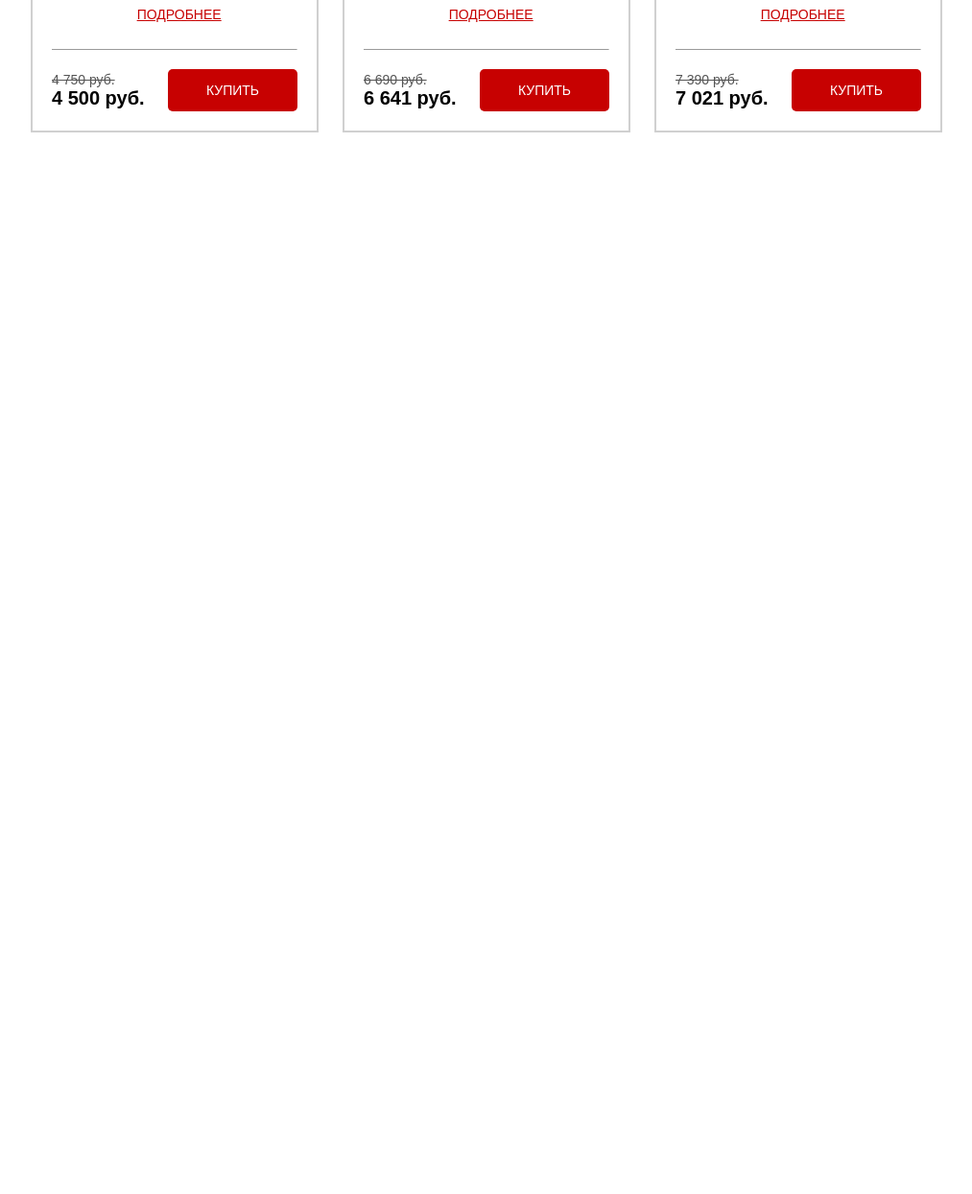
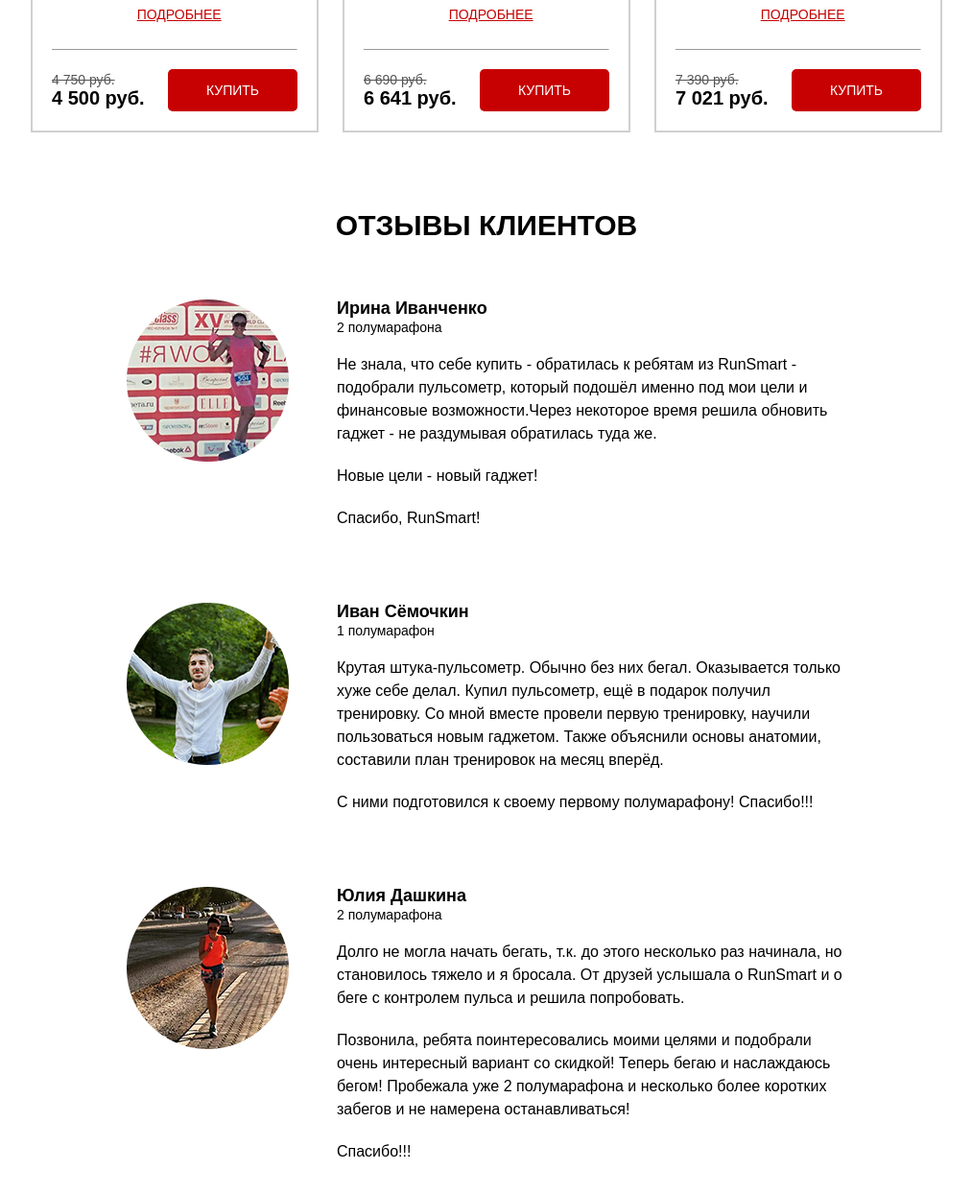
Before and after one commit to rafaelgubaidullin/pulse-scss, a website: page src/index.html in a window 1280 px wide. Shown: the part 3614-4858 px from the top of the page at 96% size, without its empty margins (133-1146 px from the left). Before the commit the page ends 3860 px from the top, so only its background shows below. Drawn offline with nearby package versions, Linux system fonts and the light colour scheme.

Commit message:
responsive section-catalog & section-reviews
add :
file _reviews.scss
code html section-reviews

```diff
--- a/src/index.html
+++ b/src/index.html
@@ -410,7 +410,7 @@
           </div>
         </div>
         <div class="catalog__cards">
-          <div class="catalog-card">
+          <!-- <div class="catalog-card">
             <div class="catalog-card__wrapper">
               <div class="catalog-card__content catalog-card__content_active">
                 <img
@@ -448,7 +448,7 @@
               </div>
               <button class="btn btn_card">купить</button>
             </div>
-          </div>
+          </div> -->
           <div class="catalog-card">
             <div class="catalog-card__wrapper">
               <div class="catalog-card__content catalog-card__content_active">
@@ -491,6 +491,75 @@
         </div>
       </div>
     </section>
+    <section class="reviews">
+      <div class="container">
+        <h2 class="reviews__title">Отзывы клиентов</h2>
+        <div class="reviews-item">
+          <img
+            src="img/photo_1.jpg"
+            alt="foto-girl"
+            class="reviews-item__img"
+          />
+          <div class="reviews-text">
+            <div class="reviews-item__name">Ирина Иванченко</div>
+            <div class="reviews-item__subname">2 полумарафона</div>
+            <p class="reviews-item__review">
+              Не знала, что себе купить - обратилась к ребятам из RunSmart -
+              подобрали пульсометр, который подошёл именно под мои цели и
+              финансовые возможности.Через некоторое время решила обновить
+              гаджет - не раздумывая обратилась туда же.
+              <span> Новые цели - новый гаджет!</span>
+              <span>Спасибо, RunSmart!</span>
+            </p>
+          </div>
+        </div>
+        <div class="reviews-item">
+          <img
+            src="img/photo_2.jpg"
+            alt="foto-girl"
+            class="reviews-item__img"
+          />
+          <div class="reviews-text">
+            <div class="reviews-item__name">Иван Сёмочкин</div>
+            <div class="reviews-item__subname">1 полумарафон</div>
+            <p class="reviews-item__review">
+              Крутая штука-пульсометр. Обычно без них бегал. Оказывается только
+              хуже себе делал. Купил пульсометр, ещё в подарок получил
+              тренировку. Со мной вместе провели первую тренировку, научили
+              пользоваться новым гаджетом. Также объяснили основы анатомии,
+              составили план тренировок на месяц вперёд.
+              <span
+                >С ними подготовился к своему первому полумарафону!
+                Спасибо!!!</span
+              >
+            </p>
+          </div>
+        </div>
+        <div class="reviews-item">
+          <img
+            src="img/photo_3.jpg"
+            alt="foto-girl"
+            class="reviews-item__img"
+          />
+          <div class="reviews-text">
+            <div class="reviews-item__name">Юлия Дашкина</div>
+            <div class="reviews-item__subname">2 полумарафона</div>
+            <p class="reviews-item__review">
+              Долго не могла начать бегать, т.к. до этого несколько раз
+              начинала, но становилось тяжело и я бросала. От друзей услышала о
+              RunSmart и о беге с контролем пульса и решила попробовать.
+              <span>
+                Позвонила, ребята поинтересовались моими целями и подобрали
+                очень интересный вариант со скидкой! Теперь бегаю и наслаждаюсь
+                бегом! Пробежала уже 2 полумарафона и несколько более коротких
+                забегов и не намерена останавливаться!</span
+              >
+              <span>Спасибо!!!</span>
+            </p>
+          </div>
+        </div>
+      </div>
+    </section>
     <script
       type="text/javascript"
       src="https://code.jquery.com/jquery-1.11.0.min.js"
--- a/src/sass/blocks/_catalog.scss
+++ b/src/sass/blocks/_catalog.scss
@@ -43,6 +43,7 @@
     display: none;
     flex-wrap: wrap;
     justify-content: space-between;
+    gap: 20px;
     &_active {
       display: flex;
     }
@@ -54,7 +55,6 @@
     border: 2px solid #d0d0d0;
     padding: 20px;
     overflow: hidden;
-    margin-bottom: 20px;
     &__img {
       display: block;
       margin: 0 auto;
--- a/src/sass/blocks/_media.scss
+++ b/src/sass/blocks/_media.scss
@@ -43,6 +43,12 @@
       }
     }
   }
+  .catalog__cards {
+    justify-content: center;
+  }
+  .reviews-item {
+    padding: 0 50px;
+  }
 }
 
 @media (max-width: 767px) {
@@ -71,6 +77,30 @@
       font-size: 14px;
       line-height: 24px;
       margin-bottom: 30px;
+    }
+  }
+  .catalog__tab {
+    width: 160px;
+    height: 40px;
+    line-height: 38px;
+    font-size: 14px;
+  }
+  .reviews {
+    &__title {
+      font-size: 22px;
+      margin-bottom: 40px;
+    }
+    &-item {
+      gap: 20px;
+      flex-wrap: wrap;
+      &__img {
+        width: 139px;
+        height: 139px;
+      }
+      &__name,
+      &__subname {
+        text-align: center;
+      }
     }
   }
 }
@@ -118,4 +148,28 @@
       width: 100%;
     }
   }
+
+  .catalog {
+    &__title {
+      font-size: 22px;
+      margin-bottom: 20px;
+    }
+    &__tabs {
+      gap: 5px;
+      margin-bottom: 40px;
+    }
+    &__tab {
+      width: 110px;
+      height: 30px;
+      line-height: 28px;
+      font-size: 10px;
+    }
+  }
+  .reviews-item {
+    padding: 0 20px;
+    &__review {
+      font-size: 14px;
+      line-height: 22px;
+    }
+  }
 }
--- /dev/null
+++ b/src/sass/blocks/_reviews.scss
@@ -0,0 +1,42 @@
+.reviews {
+  min-height: 920px;
+  margin-bottom: 60px;
+  &__title {
+    @include title;
+    margin-bottom: 60px;
+  }
+  &-item {
+    padding: 0 100px;
+    display: flex;
+    justify-content: center;
+    gap: 50px;
+    margin-bottom: 60px;
+    &:last-child {
+      margin-bottom: 0;
+    }
+    &__img {
+      width: 169px;
+      height: 169px;
+    }
+    &__name {
+      font-weight: 700;
+      font-size: 18px;
+      line-height: 18px;
+    }
+    &__subname {
+      font-weight: 500;
+      font-size: 14px;
+      line-height: 22px;
+    }
+    &__review {
+      font-weight: 300;
+      font-size: 16px;
+      line-height: 24px;
+
+      span {
+        display: block;
+        margin-top: 20px;
+      }
+    }
+  }
+}
--- a/src/sass/style.scss
+++ b/src/sass/style.scss
@@ -9,4 +9,4 @@
 
 @import "base/mixins", "base/variables", "blocks/hero", "blocks/header",
   "blocks/buttons", "blocks/advantages", "blocks/cta", "blocks/forms",
-  "blocks/carousel", "blocks/catalog", "blocks/media";
+  "blocks/carousel", "blocks/catalog", "blocks/reviews", "blocks/media";
```
Also changed, not shown: src/css/style.min.css.
